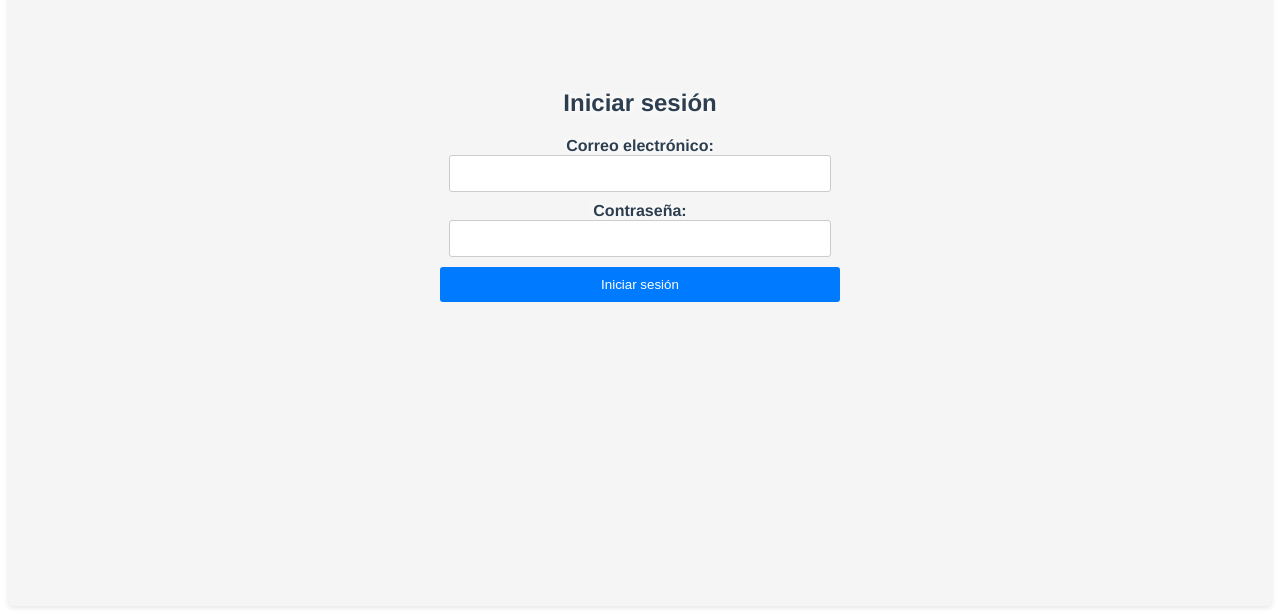
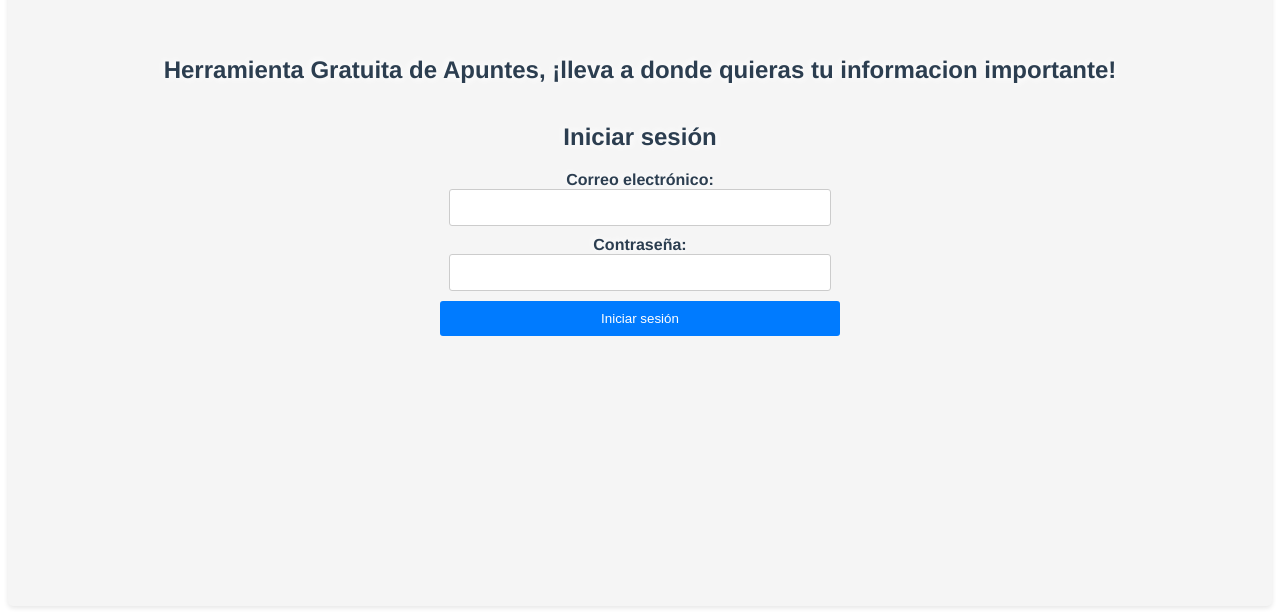
Before and after one commit to SilverMaster-GT/herramienta-apuntes, a Vue app: page / in a window 1280 px wide. Shown: the part 242-856 px from the top of the page. Built offline with nearby package versions, Linux system fonts and the light colour scheme; no server answers.

Commit message:
Agregado el titulo de la pagina

```diff
--- a/src/components/LoginIndex.vue
+++ b/src/components/LoginIndex.vue
@@ -1,5 +1,6 @@
 <template>
   <div class="login-container" :style="{ backgroundImage: 'url(' + imageUrl + ')' }">
+    <h2 class="login-title">Herramienta Gratuita de Apuntes, ¡lleva a donde quieras tu informacion importante!</h2>
     <h2 class="login-title">Iniciar sesión</h2>
     <form @submit.prevent="login" class="login-form">
       <label for="email" class="login-label">Correo electrónico:</label>
```
